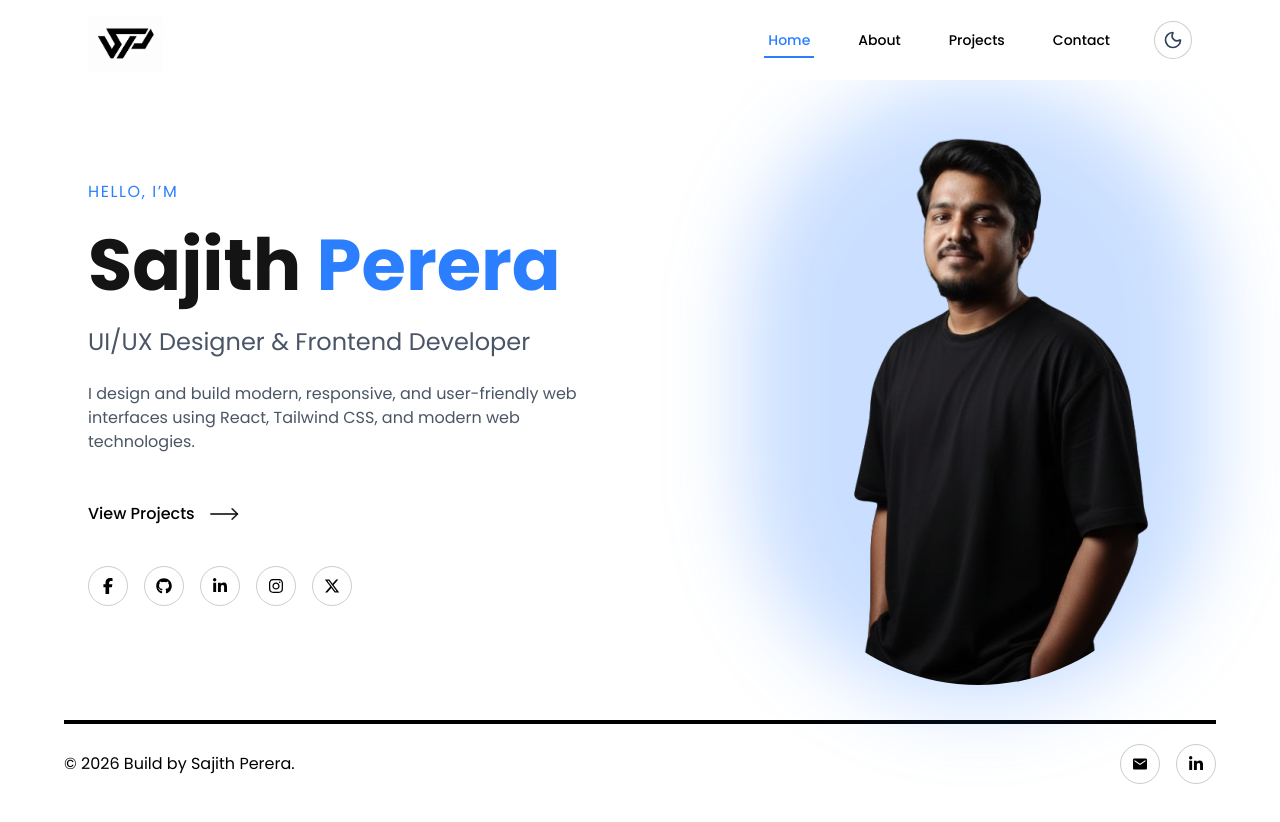
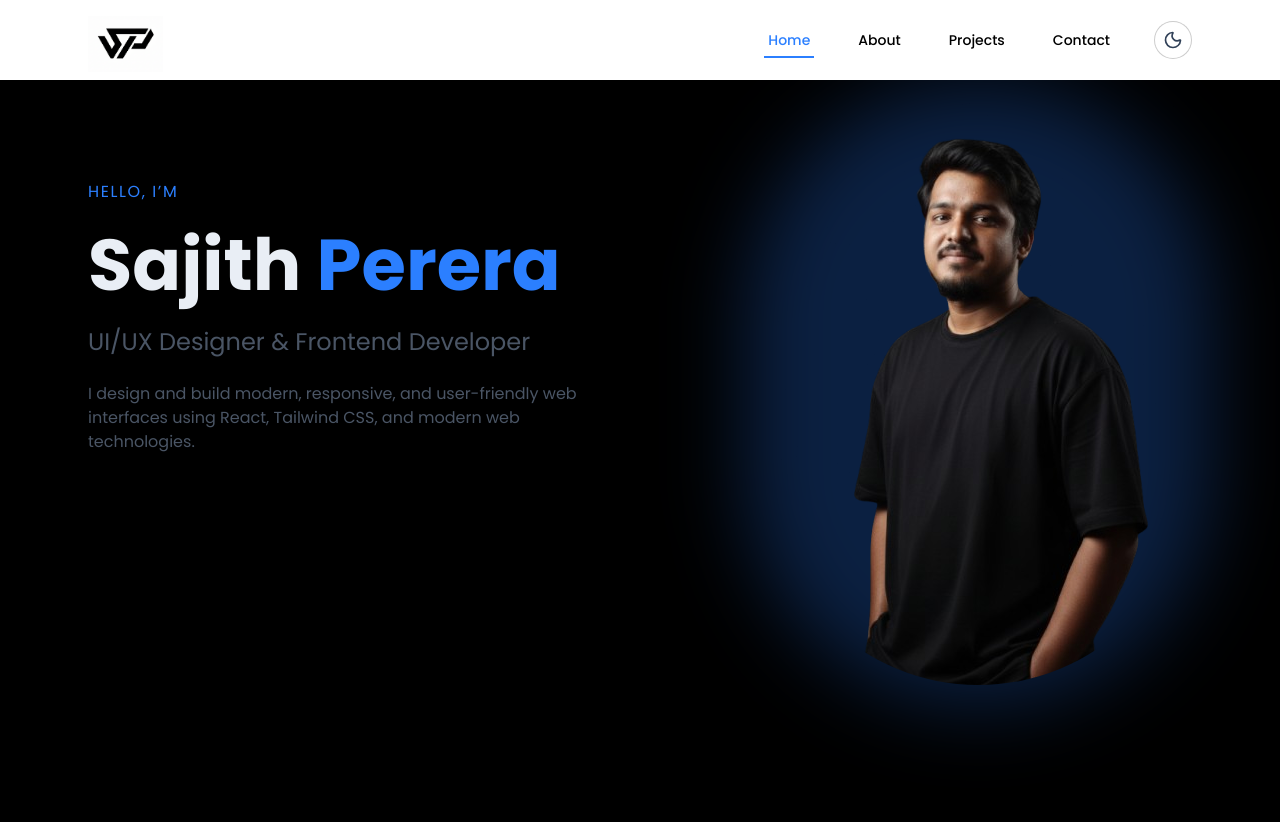
Before and after one commit to Sajiya14/my-portfolio, a React (Vite) app in the folder frontend/: page / in a window 1280 px wide. Built offline with nearby package versions, Linux system fonts and the light colour scheme; a web font is replaced by a local one.

Commit message:
remove wite mode theme

```diff
--- a/frontend/src/App.jsx
+++ b/frontend/src/App.jsx
@@ -19,7 +19,7 @@ export default function App() {
   const location = useLocation();
 
   return (
-    <div className="min-h-screen bg-white dark:bg-black text-text-primary dark:text-(--dark-text-primary) transition-colors duration-500">
+    <div className="min-h-screen bg-black text-(--dark-text-primary) transition-colors duration-500">
 
       <Navbar />
 
```
